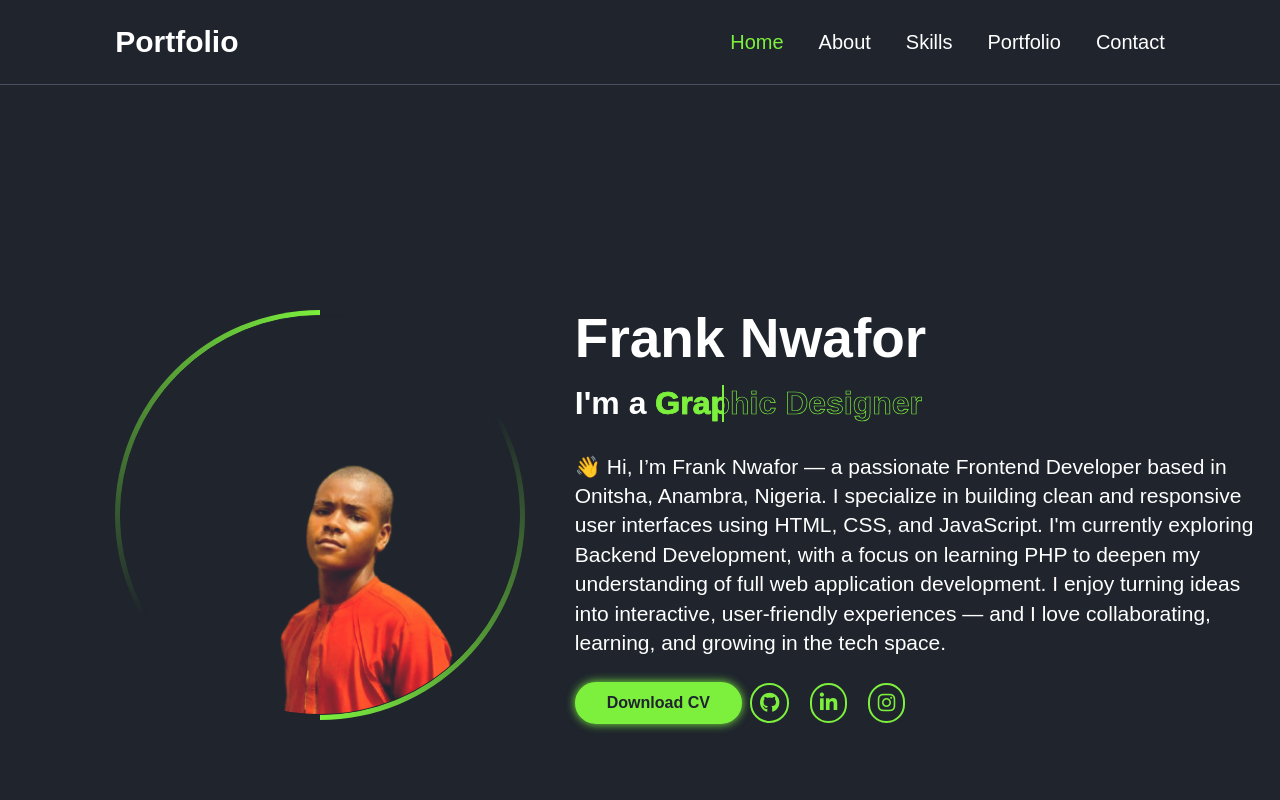
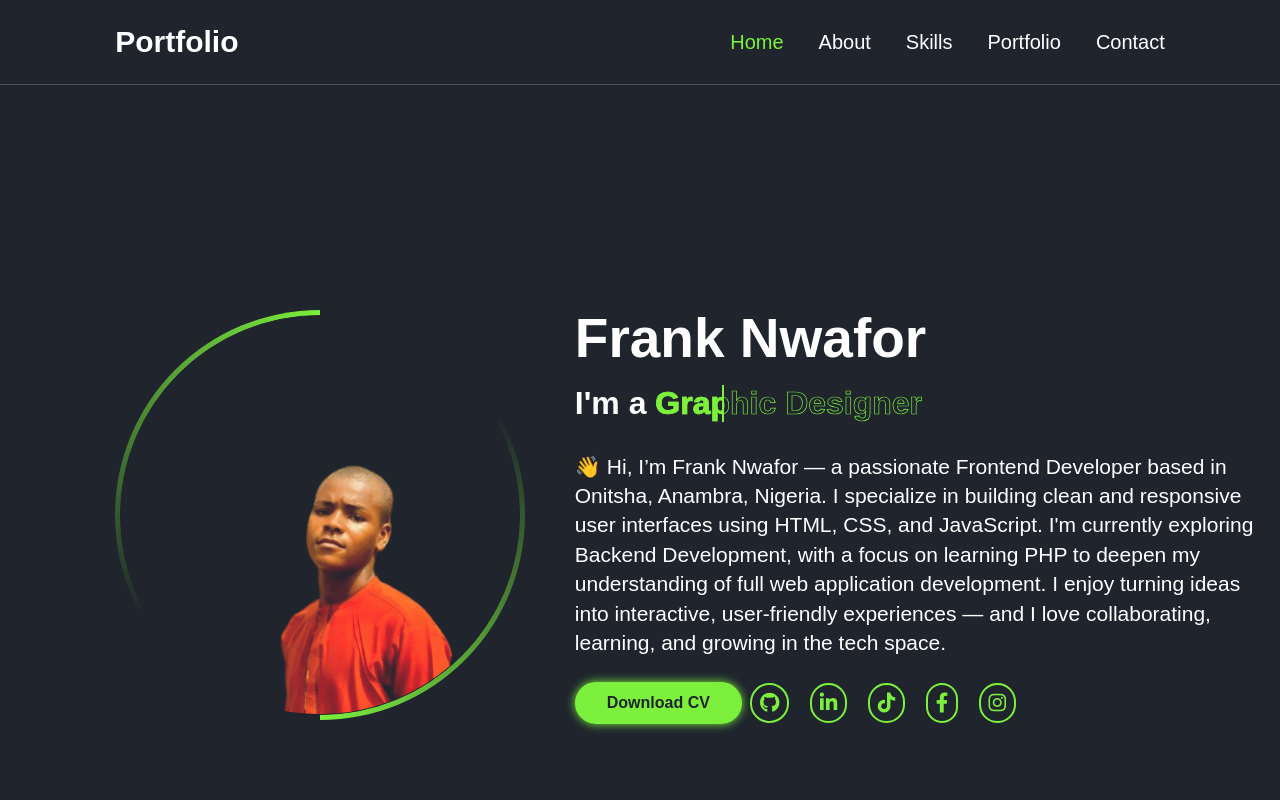
Before and after one commit to Franknwafor-143/Frank-s-portfolio, a plain HTML site: page index.html in a window 1280 px wide. Shown: the top 800 px of the page. Drawn offline with Linux system fonts and the light colour scheme.

Commit message:
Update index.html

```diff
--- a/index.html
+++ b/index.html
@@ -55,6 +55,8 @@
                 <div class="sci">
                         <a href="https://github.com/" aria-label="Github"><i class="fab fa-github"></i></a>
                         <a href="https://www.linkedin.com/in/frank-nwafor-496782332?utm_source=share&utm_campaign=share_via&utm_content=profile&utm_medium=android_app" aria-label="LinkedIn"><i class="fab fa-linkedin-in"></i></a>
+                        <a href="https://www.tiktok.com/@frank_fx143?_t=ZS-8yVmzT1t3bQ&_r=1" aria-label="Tiktok"><i class="fab fa-tiktok"></i></a>
+                        <a href="https://www.facebook.com/mike.gunner.380316" aria-label="Facebook"><i class="fab fa-facebook-f"></i></a>
                         <a href="https://www.instagram.com/shenki6628?igsh=MTI2dHpzMGluYWF6aA==" aria-label="Instagram"><i class="fab fa-instagram"></i></a>
                 </div>
             </div>
```
